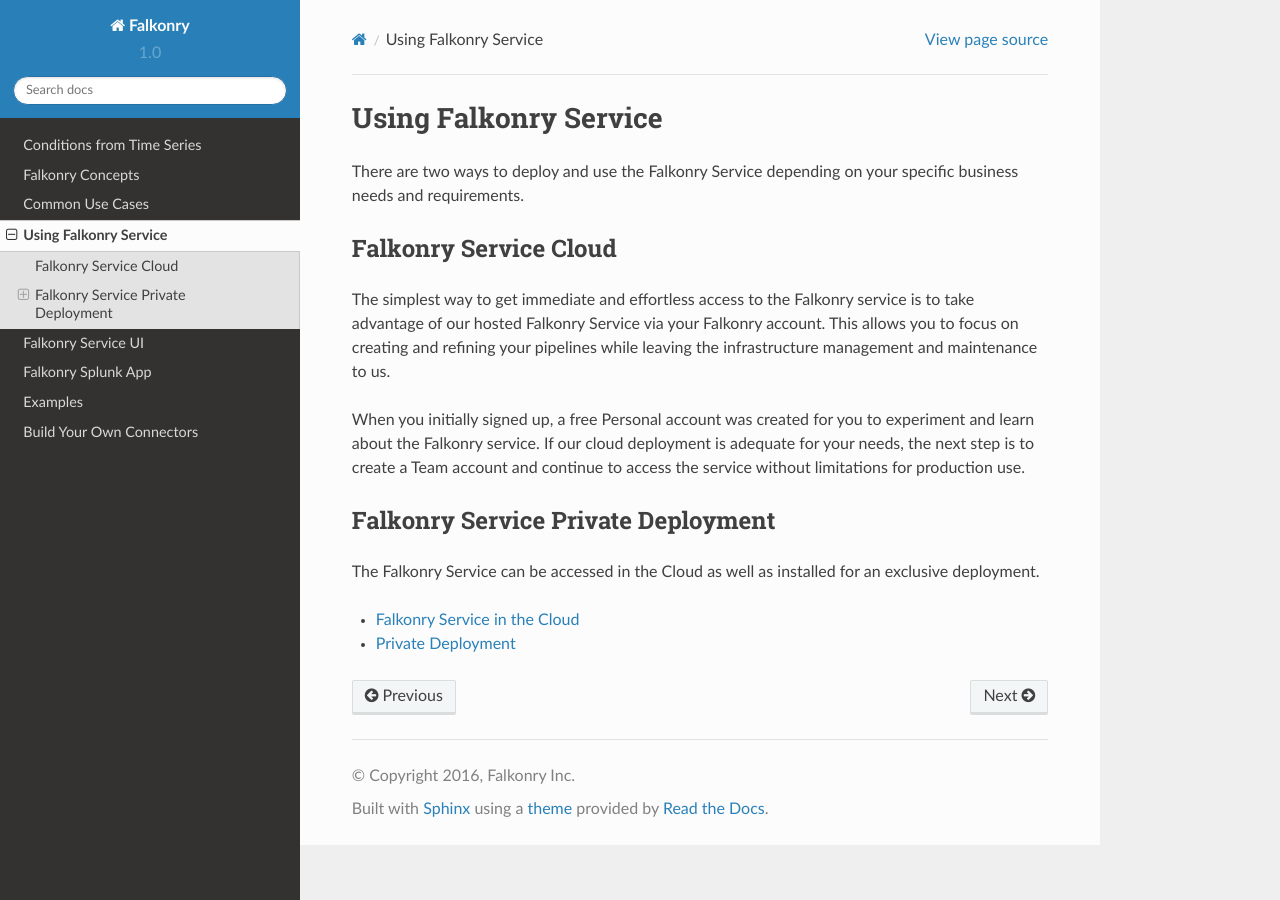
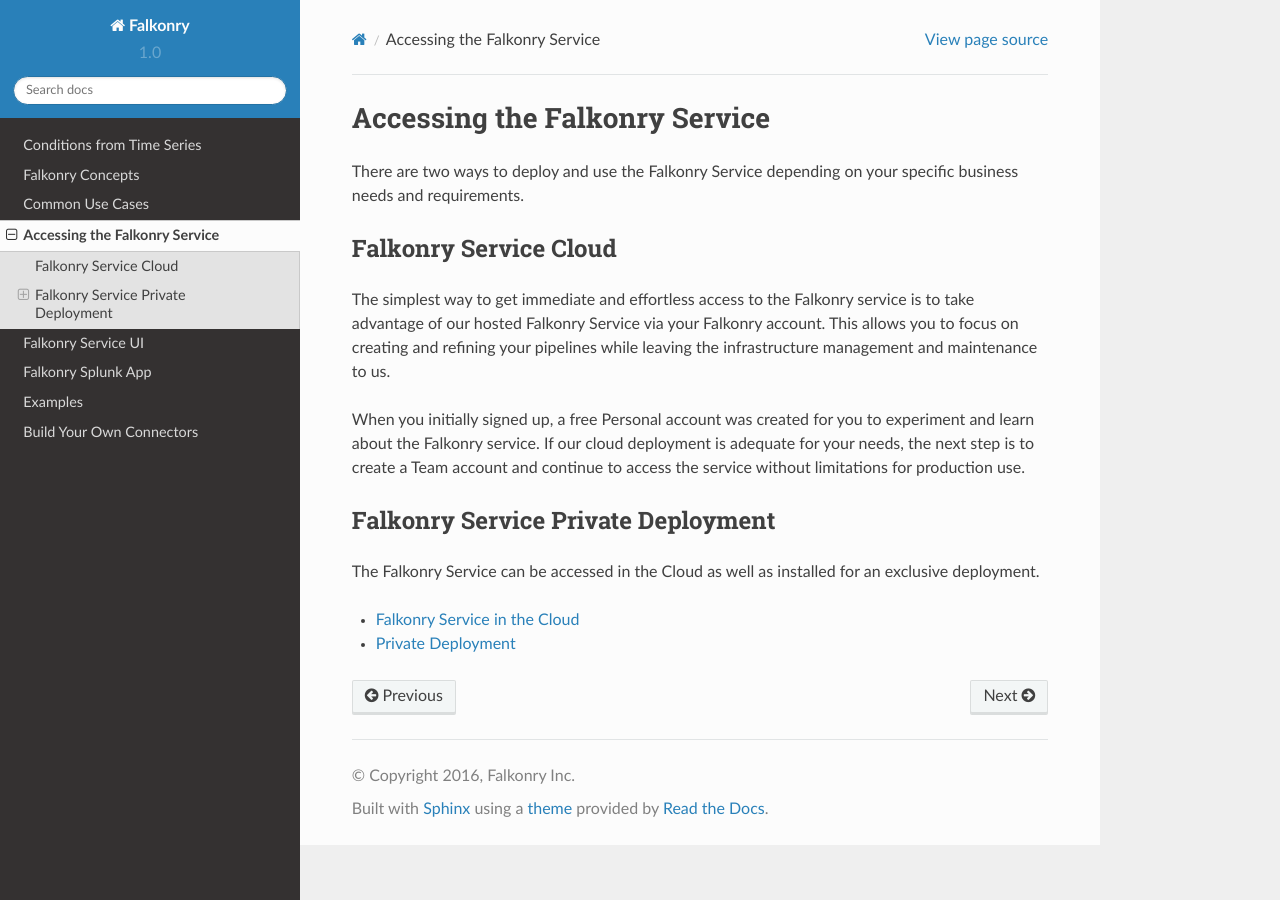
Before and after one commit to suhas-mehta/support, a Sphinx documentation site: the page built from docs/using/index.rst, in a window 1280 px wide. Built offline with Sphinx 7.4.7 and the Read the Docs theme 2.0.0, drawn with Linux system fonts in a browser that asks for light colours.

Commit message:
title change

```diff
--- a/docs/using/index.rst
+++ b/docs/using/index.rst
@@ -1,4 +1,4 @@
-Using Falkonry Service
+Accessing the Falkonry Service
 ======================
 
 There are two ways to deploy and use the Falkonry Service depending on your specific
```
